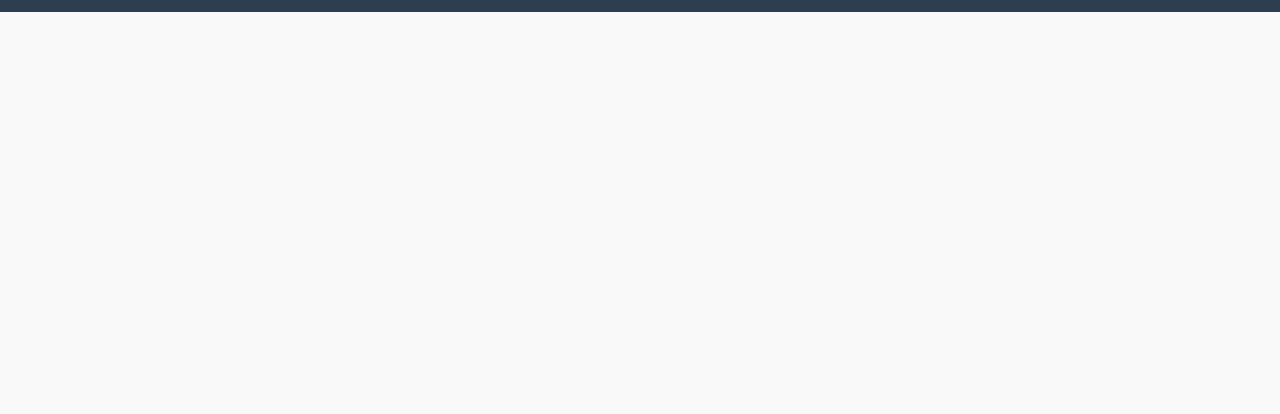
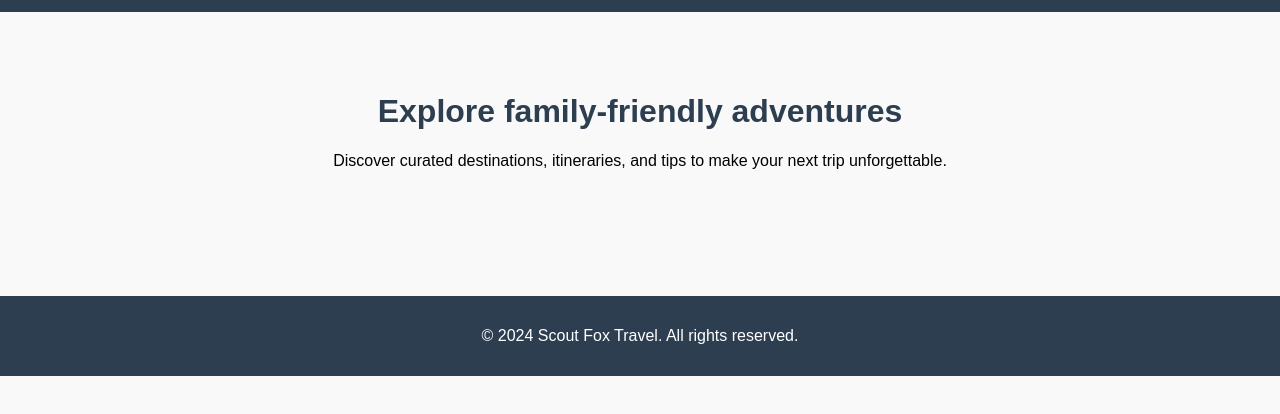
Before and after one commit to meghanhotchkiss-creator/family-friendly-dataset, a plain HTML site: page index.html in a window 1280 px wide. Shown: the part 58-472 px from the top of the page. Drawn offline with Linux system fonts and the light colour scheme.

Commit message:
Add missing body structure to landing page

```diff
--- a/index.html
+++ b/index.html
@@ -59,3 +59,16 @@
       <a href="#">Destinations</a>
       <a href="#">Contact</a>
     </nav>
+  </header>
+  <main>
+    <h1>Explore family-friendly adventures</h1>
+    <p>
+      Discover curated destinations, itineraries, and tips to make your next trip
+      unforgettable.
+    </p>
+  </main>
+  <footer>
+    <p>&copy; 2024 Scout Fox Travel. All rights reserved.</p>
+  </footer>
+</body>
+</html>
```
